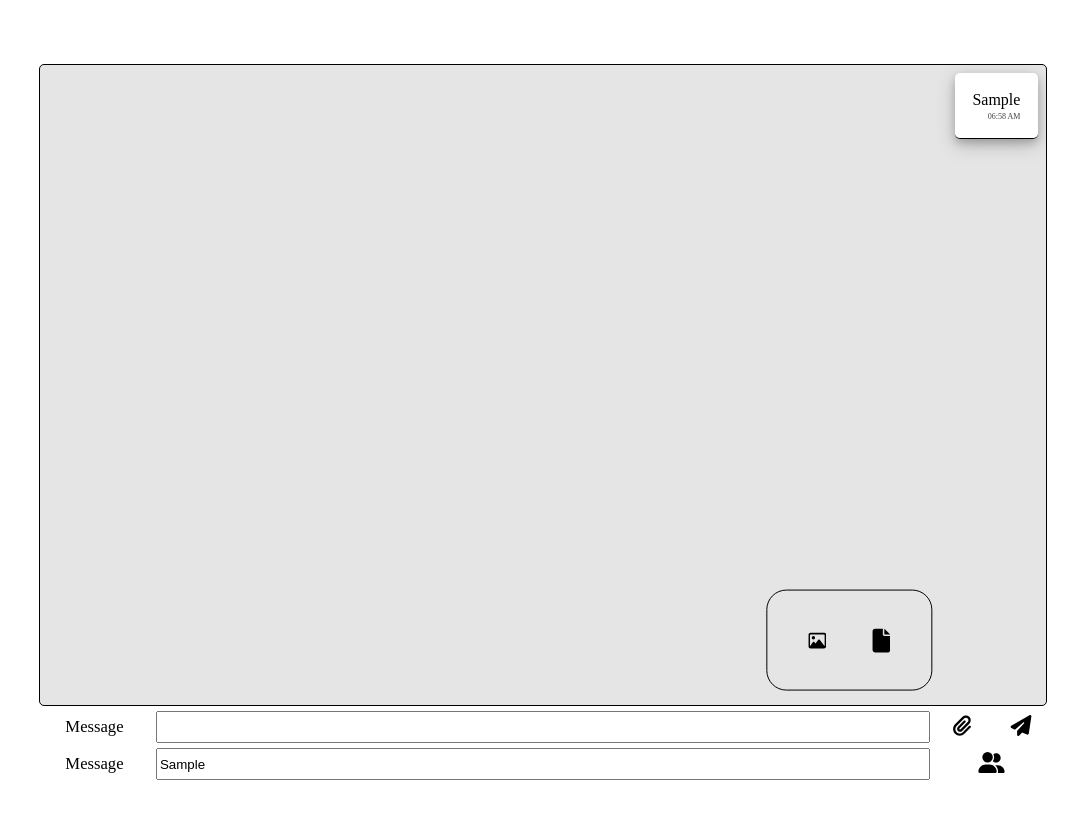
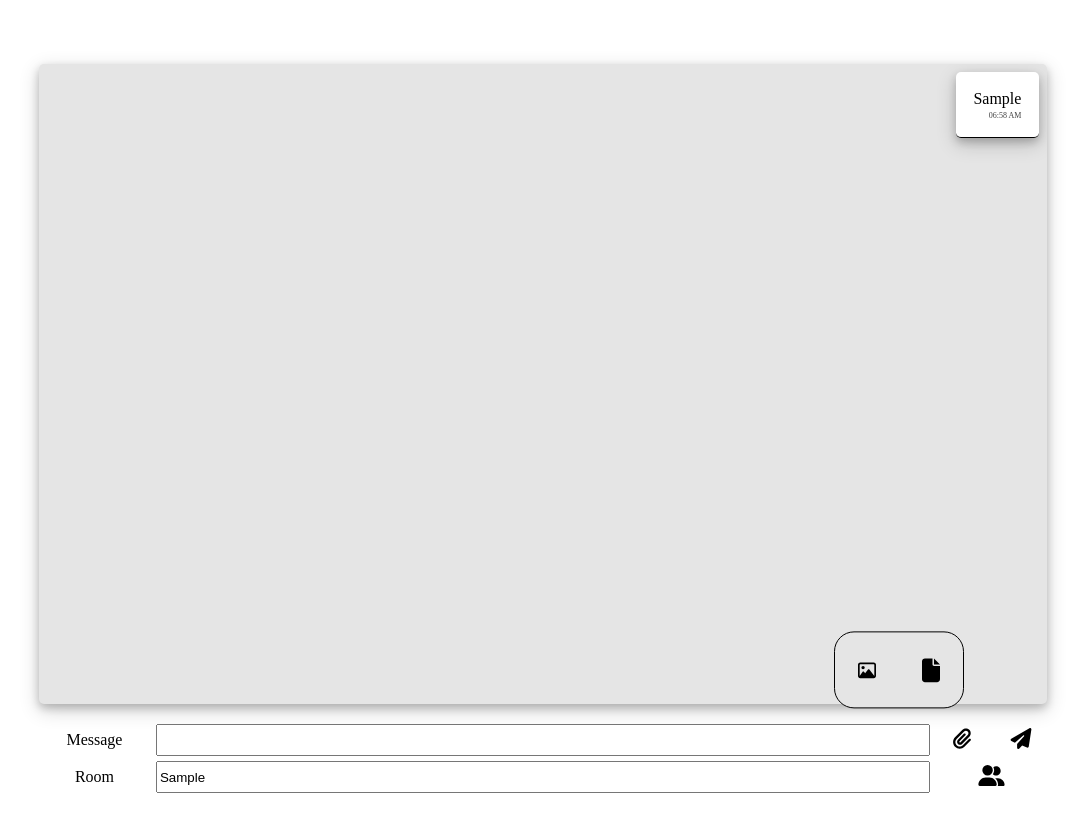
Before and after one commit to A-d-i-t-h-y-a/chatapp, a website: page client/index.html in a window 1280 px wide. Both pictures are taken after typing "Sample", "Sample" into the empty fields and a click on the button 1059 px from the left and 727 px from the top of the page. Shown: the whole page, without its empty margins (97-1182 px from the left). Drawn offline with nearby package versions, Linux system fonts and the light colour scheme; no server answers.

Commit message:
minor changes

```diff
--- a/client/index.html
+++ b/client/index.html
@@ -13,17 +13,19 @@
 
         #msg {
             background-color: rgb(229, 229, 229);
-            border: 1px solid black;
+            /* border: 1px solid black; */
             border-radius: 5px;
             height: 80vh;
             max-height: 80vh;
             overflow-y: auto;
             display: flex;
             flex-direction: column;
+            box-shadow: 0 4px 8px 0 rgba(0, 0, 0, 0.2), 0 6px 20px 0 rgba(0, 0, 0, 0.19);
+            margin-bottom: 2%;
         }
 
         label {
-            font-size: 1.3vw;
+            font-size: 100%;
             line-height: 15px;
             width: 11%;
             text-align: center;
@@ -110,7 +112,7 @@
             transform: translate(-90%, -120%);
             border-radius: 20px;
             transition: width 0.5s, height 0.5s;
-            padding: 1.1rem;
+            padding: 1.1rem 0;
             display: flex;
             justify-content: space-around;
         }
@@ -150,7 +152,7 @@
                 <button id="sendbtn"><img src="msgsend.svg" alt="" style="width: 70%; height: 70%;"></button>
             </div>
             <div id="inp">
-                <label for="join">Message</label>
+                <label for="join">Room</label>
                 <input type="text" id="join">
                 <button id="joinbtn"><img src="room.svg" alt="" style="width: 70%; height: 70%;"></button>
             </div>
--- a/client/script1.js
+++ b/client/script1.js
@@ -28,7 +28,7 @@ fileBtn.addEventListener('click', function(e) {
         } else{
             options.style.visibility = 'visible'
             options.style.width = '10%';
-            options.style.height = '8%';
+            options.style.height = '5%';
         }
     }
 });
@@ -118,7 +118,7 @@ function displayMsg(msg, str){
         fileLink.href = msg.file.data;
         fileLink.setAttribute('download', '');
         fileLink.id = "documentdownload";
-        fileLink.style.display = 'none';
+        // fileLink.style.display = 'none';
         img.src = 'download.svg';
 
 
--- a/server/server.js
+++ b/server/server.js
@@ -1,7 +1,8 @@
 const io = require('socket.io')(5000, {
     cors: {
         origin: ["http://192.168.29.39:3000", "http://localhost:3000"]
-    }
+    },
+    maxHttpBufferSize: 5e7
 })
 
 io.on('connection', socket=>{
```
